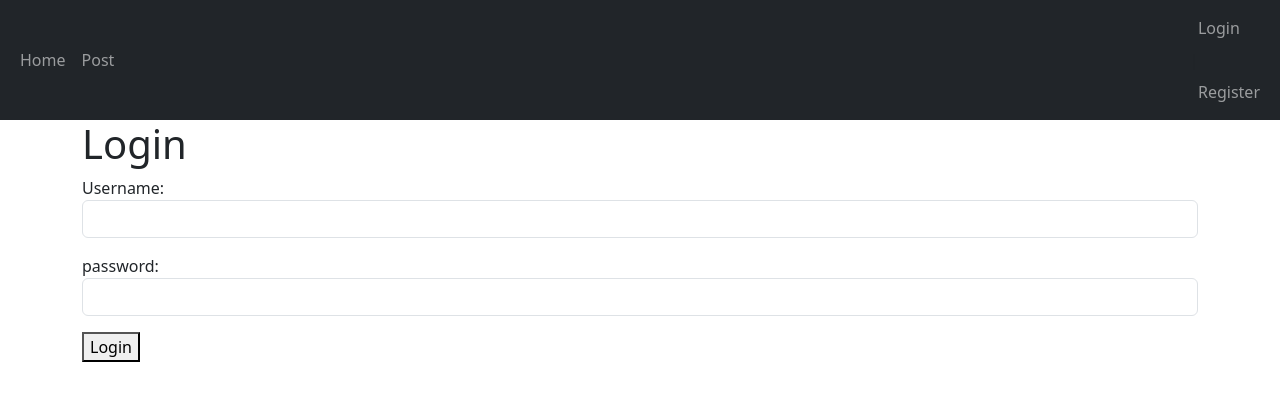
After one commit to Thejaunt/todo_list, a Django app: page /login in a window 1280 px wide. The commit adds this page. Shown: the top 401 px of the page. Run offline with Django 4.2, Linux system fonts and the light colour scheme.

Commit message:
Added user registration and authentication

```diff
--- a/todo_list/base/admin.py
+++ b/todo_list/base/admin.py
@@ -1,4 +1,7 @@
 from django.contrib import admin
 from .models import Task
 
-admin.register(Task)
+
+
+
+admin.site.register(Task)
--- /dev/null
+++ b/todo_list/base/forms.py
@@ -0,0 +1,25 @@
+from django import forms
+from django.contrib.auth.forms import UserCreationForm, AuthenticationForm
+from django.contrib.auth.models import User
+
+
+class UserRegisterForm(UserCreationForm):
+    username = forms.CharField(label='Username', max_length=200, required=True,
+                                widget=forms.TextInput(attrs={'class': 'form-control'}))
+    email = forms.EmailField(label='Email', required=True,
+                                widget=forms.EmailInput(attrs={'class': 'form-control'}))
+    password1 = forms.CharField(label='password', strip=False, required=True,
+                                widget=forms.PasswordInput(attrs={'class': 'form-control'}))
+    password2 = forms.CharField(label='confirm password', strip=False, required=True,
+                                widget=forms.PasswordInput(attrs={'class': 'form-control'}))
+
+    class Meta:
+        model = User
+        fields = ('username', 'email', 'password1', 'password2')
+
+
+class UserLoginForm(AuthenticationForm):
+    username = forms.CharField(label='Username',
+                               widget=forms.TextInput(attrs={'class': 'form-control', 'autocomplete': 'off'}))
+    password = forms.CharField(label='password',
+                               widget=forms.PasswordInput(attrs={'class': 'form-control', 'autocomplete': 'off'}))
--- a/todo_list/base/templates/base/base.html
+++ b/todo_list/base/templates/base/index.html
@@ -3,7 +3,7 @@
   <head>
     <meta charset="utf-8">
     <meta name="viewport" content="width=device-width, initial-scale=1">
-    <title>{% block title %}My site{% endblock %}</title>
+    <title>{% block title %}ToDo{% endblock %}</title>
     <link href="https://cdn.jsdelivr.net/npm/bootstrap@5.3.0-alpha1/dist/css/bootstrap.min.css" rel="stylesheet" integrity="sha384-GLhlTQ8iRABdZLl6O3oVMWSktQOp6b7In1Zl3/Jr59b6EGGoI1aFkw7cmDA6j6gD" crossorigin="anonymous">
   </head>
   <body>
@@ -12,24 +12,42 @@
             <div>
                 <ul class="navbar-nav">
                     <li class="nav-item">
-                        <a class="nav-link" href="/home">Home</a>
+                        <a class="nav-link" href="/">Home</a>
                     </li>
                     <li class="nav-item">
-                        <a class="nav-link" href="/create-post">Post</a>
+                        <a class="nav-link" href="/">Post</a>
                     </li>
                 </ul>
             </div>
             <div>
                 <ul class="navbar-nav">
                     <li class="nav-item">
-                        <a class="nav-link" href="/login">Login</a>
+                        {% if request.user.is_authenticated %}
+                        <a class="nav-link" href="/logout">Logout</a>
+                        {% else %}
+                        <a class="nav-link" href="/login">Login</a>|<a class="nav-link" href="/register">Register</a>
+                        {% endif %}
                     </li>
                 </ul>
             </div>
         </div>
     </nav>
     <div class="container">
+        {% if messages %}
+            {% for message in messages %}
+                {% if message.tags == 'error' %}
+                    <div class="alert alert-danger" role="alert">
+                        {{ message }}
+                    </div>
+                {% else %}
+                    <div class="alert alert-{{ message.tags }}" role="alert">
+                    {{ message }}
+                    </div>
+                {% endif %}
+            {% endfor %}
+        {% endif %}
         {% block content%}
+
         {% endblock %}
     </div>
     <script src="https://cdn.jsdelivr.net/npm/bootstrap@5.3.0-alpha1/dist/js/bootstrap.bundle.min.js" integrity="sha384-w76AqPfDkMBDXo30jS1Sgez6pr3x5MlQ1ZAGC+nuZB+EYdgRZgiwxhTBTkF7CXvN" crossorigin="anonymous"></script>
--- /dev/null
+++ b/todo_list/base/templates/base/login.html
@@ -0,0 +1,10 @@
+{% extends "base/index.html" %}
+{% block title %}Login{% endblock %}
+{% block content %}
+<h1>Login</h1>
+<form method="POST">
+    {% csrf_token %}
+    {{ form.as_p }}
+    <button type="submit" name="Login">Login</button>
+</form>
+{% endblock content %}
--- a/todo_list/base/urls.py
+++ b/todo_list/base/urls.py
@@ -3,6 +3,9 @@ from . import views
 
 
 urlpatterns = [
-    path('', views.home_page, name='home_page'),
+    path('', views.home_page, name='home'),
+    path('login', views.user_login, name='login'),
+    path('logout', views.user_logout, name='logout'),
+    path('register', views.register, name='register'),
 
 ]
--- a/todo_list/base/views.py
+++ b/todo_list/base/views.py
@@ -1,8 +1,62 @@
-from django.shortcuts import render
-from django.http import HttpResponse
+from django.shortcuts import render, redirect
+from .models import Task
+from .forms import UserRegisterForm, UserLoginForm
+from django.contrib.auth import login, logout, authenticate
+from django.contrib import messages
 
 
 def home_page(request):
-    return render(request, 'base/home.html')
+    if request.user.is_authenticated:
+        tasks = Task.objects.all().filter(user=request.user)
+        context = {'tasks': tasks}
+    else:
+        context = {}
+    return render(request, 'base/home.html', context)
 
-# Create your views here.
+
+def user_login(request):
+    # if request.method == 'POST':
+    #     form = UserLoginForm(data=request.POST)
+    #     if form.is_valid():
+    #         user = form.get_user()
+    #         login(request, user)
+    #         return redirect('home')
+    #     else:
+    #         messages.error(request, 'Login failed')
+    # else:
+    #     form = UserLoginForm()
+    # return render(request, 'base/login.html', {'form': form})
+    if request.method == 'POST':
+        username = request.POST['username']
+        password = request.POST['password']
+
+        user = authenticate(request, username=username, password=password)
+
+        if user is not None:
+            login(request, user)
+            messages.success(request, f'Welcome back {username}')
+            return redirect('home')
+        else:
+            messages.error(request, 'Login failed')
+    form = UserLoginForm()
+    return render(request, 'base/login.html', {'form': form})
+
+
+def user_logout(request):
+    logout(request)
+    return redirect('login')
+
+
+def register(request):
+    if request.method == 'POST':
+        form = UserRegisterForm(request.POST)
+        if form.is_valid():
+            user = form.save()
+            login(request, user)
+            messages.success(request, "You've successfully registered")
+            return redirect(request, 'login')
+        else:
+            messages.error(request, 'Registration failed')
+    else:
+        form = UserRegisterForm()
+    return render(request, 'base/register.html', {'form': form})
--- a/todo_list/todo_list/urls.py
+++ b/todo_list/todo_list/urls.py
@@ -1,4 +1,3 @@
-
 from django.contrib import admin
 from django.urls import path, include
 
```
Also changed, not shown: todo_list/base/templates/base/home.html (+11 -2 lines), todo_list/base/templates/base/register.html (added, +11 -0 lines), todo_list/todo_list/settings.py (+1 -31 lines).
